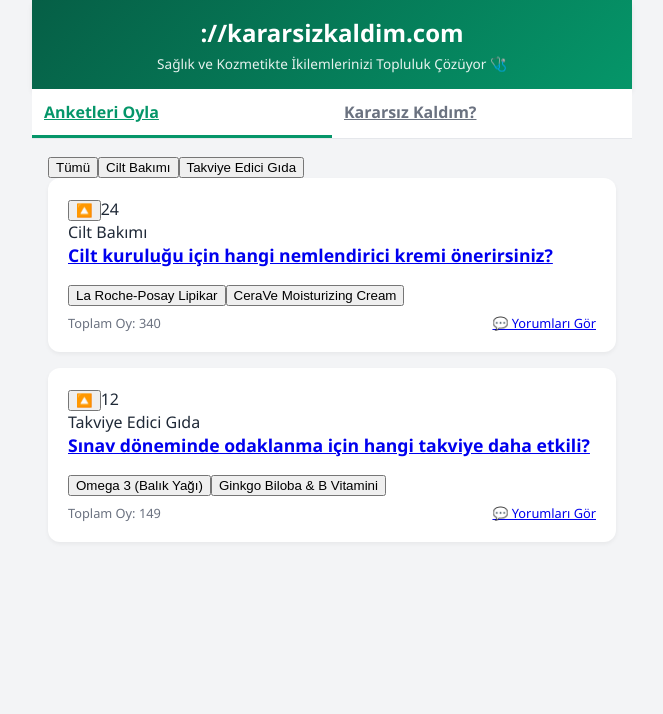
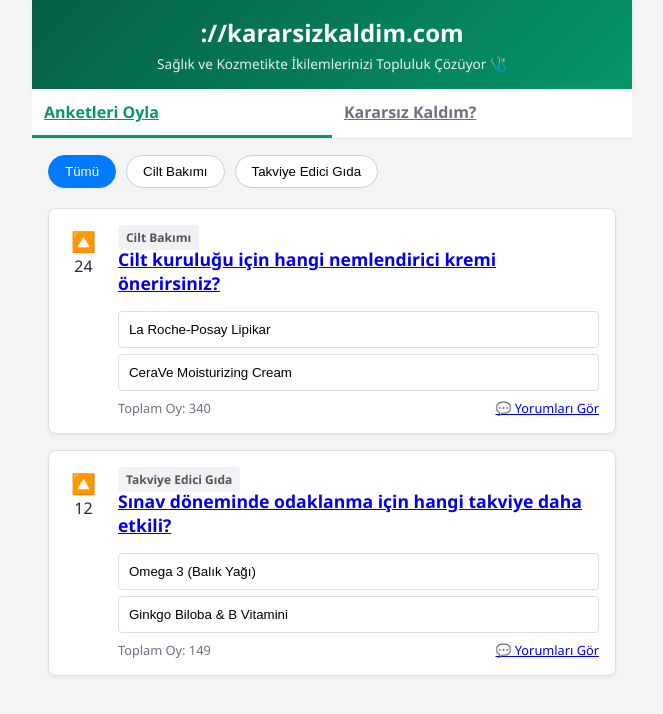
Before and after one commit to ramazantufekci/react-tip, a React (Vite) app: page /anketler in a window 1280 px wide. Shown: the top 714 px of the page, without its empty margins (308-971 px from the left). Built offline with nearby package versions, Linux system fonts and the light colour scheme.

Commit message:
Add styles for poll card and voting components

```diff
--- a/src/App.css
+++ b/src/App.css
@@ -161,3 +161,96 @@ body {
 .detail-link:hover {
   color: var(--primary-dark);
 }
+
+.poll-card {
+  display: flex;
+  background: #fff;
+  border: 1px solid #e0e0e0;
+  border-radius: 8px;
+  margin-bottom: 16px;
+  padding: 16px;
+}
+
+.upvote-section {
+  display: flex;
+  flex-direction: column;
+  align-items: center;
+  margin-right: 16px;
+  justify-content: flex-start;
+  padding-top: 4px;
+}
+
+.upvote-btn {
+  background: none;
+  border: none;
+  font-size: 20px;
+  cursor: pointer;
+  transition: transform 0.2s;
+}
+
+.upvote-btn:hover {
+  transform: scale(1.2);
+}
+
+.upvote-btn.upvoted {
+  filter: drop-shadow(0 0 4px #ff4500);
+}
+
+.poll-category-tag {
+  background: #f0f2f5;
+  color: #555;
+  padding: 4px 8px;
+  border-radius: 4px;
+  font-size: 12px;
+  font-weight: bold;
+}
+
+.category-filter-bar {
+  display: flex;
+  gap: 10px;
+  margin-bottom: 20px;
+  flex-wrap: wrap;
+}
+
+.category-btn {
+  padding: 8px 16px;
+  border: 1px solid #ccc;
+  border-radius: 20px;
+  background: white;
+  cursor: pointer;
+}
+
+.category-btn.active {
+  background: #007bff;
+  color: white;
+  border-color: #007bff;
+}
+
+.poll-option-row {
+  position: relative;
+  width: 100%;
+  text-align: left;
+  padding: 10px;
+  margin: 6px 0;
+  border: 1px solid #ddd;
+  background: transparent;
+  border-radius: 4px;
+  cursor: pointer;
+  display: flex;
+  justify-content: space-between;
+  overflow: hidden;
+}
+
+.progress-bar-fill {
+  position: absolute;
+  top: 0;
+  left: 0;
+  height: 100%;
+  background: rgba(0, 123, 255, 0.15);
+  z-index: 0;
+  transition: width 0.5s ease-out;
+}
+
+.option-text, .option-percent {
+  z-index: 1;
+}
```
